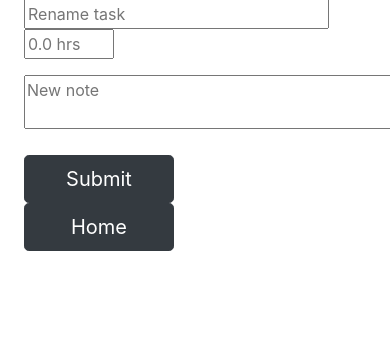
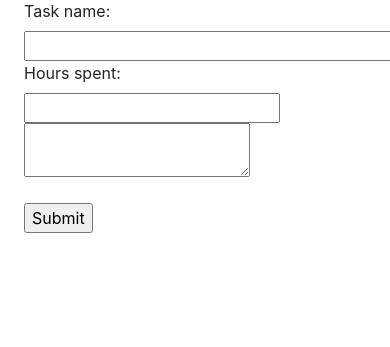
Before and after one commit to 0710160/task-manager, a Flask app: page /edit/1 in a window 390 px wide; the page is wider, and only the part inside the window is pictured. Shown: the part 501-848 px from the top of that part. After the commit the page ends 734 px from the top of that part, so only its background shows below. Run offline with Flask 2, Linux system fonts and the light colour scheme; a user stored in the database is signed in; data comes from the database, SQL or seed files in the repository; data that the repository does not hold is empty; some libraries are stand-ins or nearby versions.

Commit message:
Backup, ready to troubleshoot

```diff
--- a/main.py
+++ b/main.py
@@ -1,16 +1,26 @@
-from flask import Flask, render_template, request, url_for, redirect, flash
+from flask import Flask, render_template, request, url_for, redirect, flash, send_from_directory
+from flask_bootstrap import Bootstrap
 from flask_sqlalchemy import SQLAlchemy
+from flask_wtf import FlaskForm
+from wtforms import StringField, IntegerField, SubmitField
 from sqlalchemy.orm import relationship
-from sqlalchemy.ext.declarative import declarative_base
 from time import time
 from datetime import datetime
 from werkzeug.security import generate_password_hash, check_password_hash
 from werkzeug.exceptions import HTTPException
 from flask_login import UserMixin, login_user, LoginManager, login_required, current_user, logout_user
+from flask_ckeditor import CKEditor, CKEditorField, upload_success, upload_fail
 import os
 import psycopg2
 
 app = Flask(__name__)
+Bootstrap(app)
+ckeditor = CKEditor(app)
+basedir = os.path.abspath(os.path.dirname(__file__))
+app.config['CKEDITOR_SERVE_LOCAL'] = True
+app.config['CKEDITOR_FILE_UPLOADER'] = 'upload'
+app.config['UPLOADED_PATH'] = os.path.join(basedir, 'uploads')
+app.config['CKEDITOR_HEIGHT'] = 250
 
 ## Connect to DB
 app.config['SQLALCHEMY_DATABASE_URI'] = os.environ.get("DATABASE_URL", 'sqlite:///timer.db')
@@ -28,6 +38,14 @@ def load_user(user_id):
     return User.query.get(user_id)
 
 
+## WTForms
+class TaskForm(FlaskForm):
+    name = StringField('Task name:')
+    info = CKEditorField('Task info')
+    hours = IntegerField('  Hours spent:')
+    submit = SubmitField()
+
+
 ## User table
 class User(UserMixin, db.Model):
     __tablename__ = 'user'
@@ -42,6 +60,7 @@ class TaskList(db.Model):
     __tablename__ = 'tasklist'
     id = db.Column(db.Integer, primary_key=True, autoincrement=True)
     name = db.Column(db.String(256))
+    info = db.Column(db.String)
     date_start = db.Column(db.String, default=datetime.today().strftime('%d-%m-%Y'))
     date_end = db.Column(db.String)
     hours_spent = db.Column(db.Float)
@@ -49,16 +68,6 @@ class TaskList(db.Model):
     active = db.Column(db.Boolean, default=False)
     completed = db.Column(db.Boolean, default=False)
     user_id = db.Column(db.Integer, db.ForeignKey("user.id"))
-    note = relationship("Notes", back_populates="task")
-
-
-## Notes table to hold to-dos and notes associated with each task
-class Notes(db.Model):
-    id = db.Column(db.Integer, primary_key=True, autoincrement=True)
-    task_id = db.Column(db.Integer, db.ForeignKey("tasklist.id"))
-    task = relationship("TaskList", back_populates="note")
-    note = db.Column(db.String)
-    done = db.Column(db.Boolean, default=False)
 
 
 db.create_all()
@@ -100,20 +109,14 @@ def end(task_id):
 @app.route("/add", methods=["GET", "POST"])
 @login_required
 def add():
+    form = TaskForm()
     if request.method == "GET":
-        return render_template("add.html")
+        return render_template("add.html", form=form)
     else:
-        new_task_name = request.form["name"]
-        new_task = TaskList(name=new_task_name, user=current_user)
+        new_task_name = form.name.data
+        ckeditor_data = form.info.data
+        new_task = TaskList(name=new_task_name, info=ckeditor_data, user=current_user)
         db.session.add(new_task)
-        # get hold of new task after adding it to db so assign task_id
-        get_new_task = db.session.query(TaskList).filter_by(name=new_task_name).first()
-        new_task_notes = request.form["note"]
-        if new_task_notes == "":
-            pass
-        else:
-            new_note = Notes(note=new_task_notes, task_id=get_new_task.id)
-            db.session.add(new_note)
         db.session.commit()
         tasks = current_user.tasks.all()
         return redirect(url_for('home', tasks=tasks, current_user=current_user))
@@ -122,27 +125,26 @@ def add():
 @app.route("/edit/<task_id>", methods=["GET", "POST"])
 @login_required
 def edit(task_id):
+    form = TaskForm()
     edit_task = TaskList.query.get(task_id)
-    notes = db.session.query(Notes).filter_by(task_id=edit_task.id).all()
     if request.method == "GET":
-        return render_template("edit.html", task=edit_task, notes=notes)
+        form.info.data = edit_task.info
+        return render_template("edit.html", task=edit_task, form=form)
     else:
-        if request.form["name"] == "":
+        if form.name.data == "":
             pass
         else:
-            new_name = request.form["name"]
+            new_name = form.name.data
             edit_task.name = new_name
-        if request.form["hours"] == "":
+        if form.hours.data == "":
             pass
         else:
-            new_hours = request.form["hours"]
+            new_hours = form.hours.data
             edit_task.hours_spent = new_hours
-        if request.form["notes"] == "":
+        if form.info.data == "":
             pass
         else:
-            note = request.form["notes"]
-            new_note = Notes(task_id=task_id, note=note)
-            db.session.add(new_note)
+            edit_task.info = form.info.data
     db.session.commit()
     tasks = current_user.tasks.all()
     return redirect(url_for('home', tasks=tasks, current_user=current_user))
@@ -157,15 +159,6 @@ def complete(task_id):
     return redirect(request.referrer)
 
 
-
-@app.route("/note/<task_id>/<note_id>")
-def note(task_id, note_id):
-    edit_note = Notes.query.get(note_id)
-    edit_note.done = not edit_note.done
-    db.session.commit()
-    return redirect(request.referrer)
-
-
 @app.route("/delete/<task_id>")
 def delete(task_id):
     delete_task = TaskList.query.get(task_id)
@@ -173,6 +166,24 @@ def delete(task_id):
     db.session.commit()
     tasks = current_user.tasks.all()
     return redirect(url_for('home', tasks=tasks, current_user=current_user))
+
+
+## CKEditor handling
+@app.route('/files/<filename>')
+def uploaded_files(filename):
+    path = app.config['UPLOADED_PATH']
+    return send_from_directory(path, filename)
+
+
+@app.route('/upload', methods=['POST'])
+def upload():
+    f = request.files.get('upload')
+    extension = f.filename.split('.')[-1].lower()
+    if extension not in ['jpg', 'gif', 'png', 'jpeg']:
+        return upload_fail(message='Images only!')
+    f.save(os.path.join(app.config['UPLOADED_PATH'], f.filename))
+    url = url_for('uploaded_files', filename=f.filename)
+    return upload_success(url, filename=f.filename)
 
 
 ## User handling functions
--- a/requirements.txt
+++ b/requirements.txt
@@ -8,3 +8,4 @@ Flask-CKEditor~=0.4.6
 Flask-WTF~=1.0.0
 Flask-SQLAlchemy~=2.4.4
 Flask-Login==0.5.0
+WTForms~=2.3.3
--- a/templates/edit.html
+++ b/templates/edit.html
@@ -2,37 +2,26 @@
 {% block content %}
 
   <div class="edit-screen container col-xxl-8 px-4 py-5">
-    <div class="row flex-lg-row-reverse align-items-center g-5 py-5">
+      <h1 class="display-5 fw-bold lh-1 mb-3">Task #{{ task.id }}: {{ task.name }}</h1>
+    <div class="row flex-lg-row-reverse align-items-start g-5 py-5">
       <div class="col-10 col-sm-8 col-lg-6">
         <img src="https://picsum.photos/700/500" class="d-block mx-lg-auto img-fluid">
       </div>
       <div class="col-lg-6">
-        <h1 class="display-5 fw-bold lh-1 mb-3">Task #{{ task.id }}: {{ task.name }}</h1>
-
           <form action="" method="POST">
-              <input type="string", name="name", style="width:305px;", placeholder="Rename task">
-              <input type="float", name="hours", style="width:90px;", placeholder="{{ '%0.1f' | format(task.hours_spent|float) }} hrs"><br>
-              <ul>
-                  {% if task.note %}
-                  {% for note in task.note %}
-                  {% if note.done == True %}
-                  <li><a href="/note/{{ task.id }}/{{ note.id }}"><img class="check" src="{{url_for('static', filename='file-check.svg') }}" /></a><span></span>{{ note.note }}</li>
-                  {% else %}
-                  <li><a href="/note/{{ task.id }}/{{ note.id }}"><img class="check" src="{{url_for('static', filename='file.svg') }}" /></a><span></span>{{ note.note }}</li>
-                  {% endif %}
-                  {% endfor %}
-                  {% endif %}
-              </ul>
-              <textarea maxlength="249", style="width:400px;", name="notes", placeholder="New note"></textarea>
-
-        <div class="d-grid gap-2 d-md-flex justify-content-md-start">
-            <button class="btn btn-dark btn-lg px-4 me-md-2" type="submit">Submit</button>
-            <a class="btn btn-dark btn-lg px-4 me-md-2" href="{{ url_for('home') }}">Home</a>
-            <br>
-        </div>
+              {{ form.name.label }}
+              {{ form.name(size=33) }}
+              {{ form.hours.label }}
+              {{ form.hours(size=3) }}<br>
+              {{ form.info }}<br>
+            {{ form.submit }}
+            <!--button class="btn btn-dark btn-lg px-4 me-md-2" type="submit">Submit</button>
+            <a class="btn btn-dark btn-lg px-4 me-md-2" href="{{ url_for('home') }}">Home</a-->
           </form>
       </div>
     </div>
   </div>
+{{ ckeditor.load() }}
+{{ ckeditor.config(name="info") }}
 
 {% endblock %}
```
Also changed, not shown: templates/add.html (+17 -17 lines).
